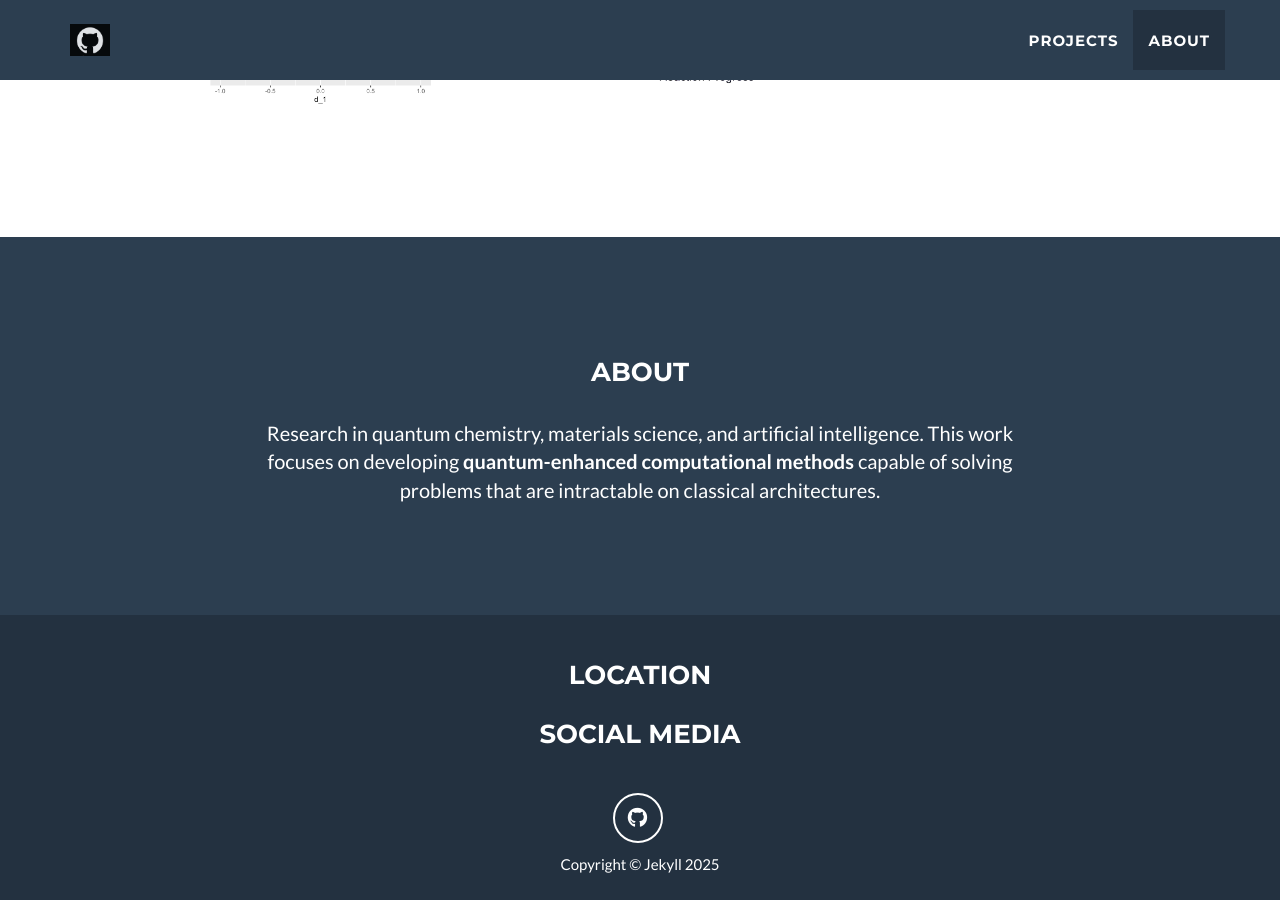
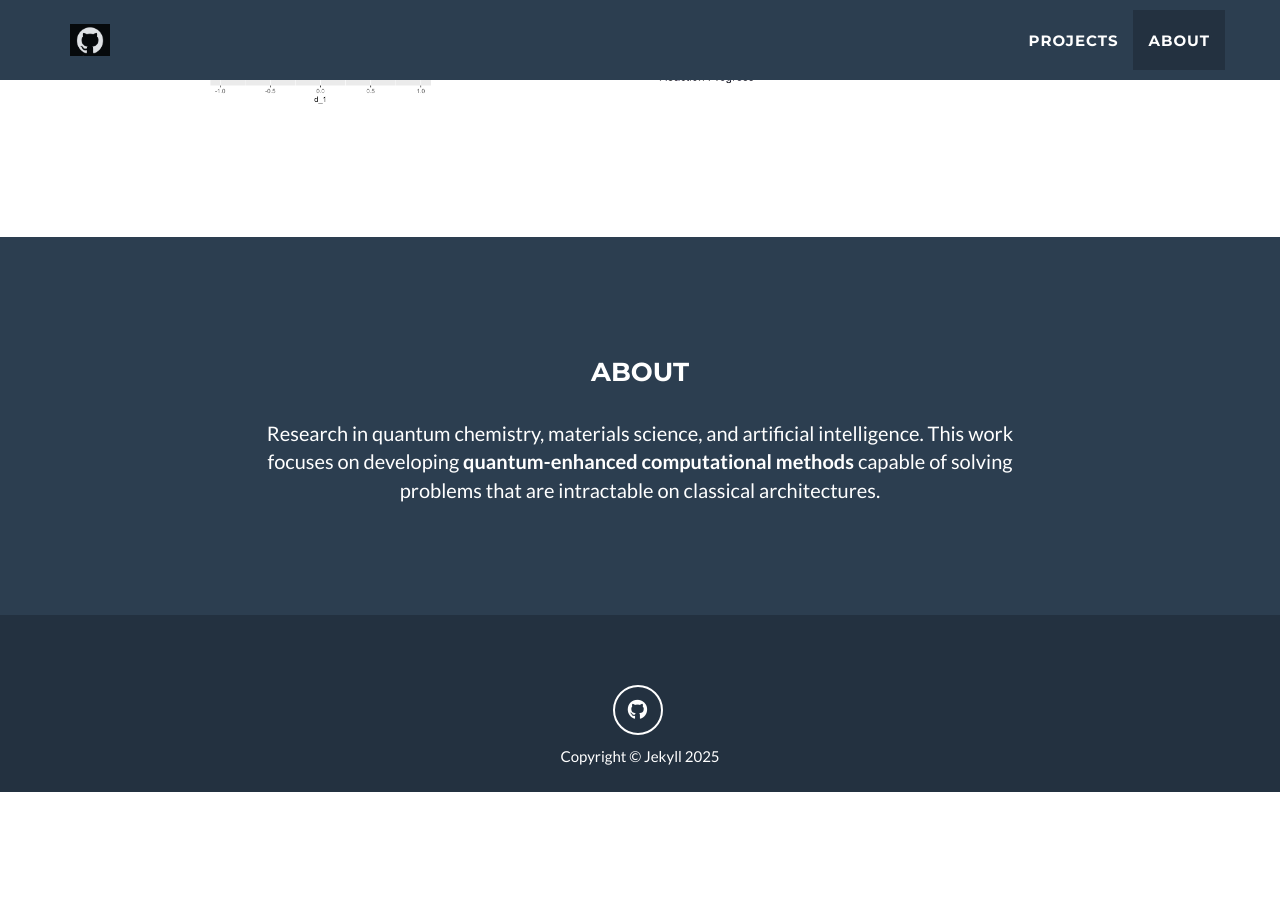
Before and after one commit to Academic-Research-In-Quantum-Simulation/academic-research-in-quantum-simulation.github.io, a Jekyll site: the page built from _posts/2025-10-22-Quantum-Neural-States.markdown, in a window 1280 px wide and 900 px high, scrolled down 2085 px. Built offline with Jekyll 4.4.1, drawn with Linux system fonts in a browser that asks for light colours; after the commit the page ends 2877 px from its top, so only the background shows below that; part of the change alters nothing that is shown.

Commit message:
Update files

```diff
--- a/_config.yml
+++ b/_config.yml
@@ -33,9 +33,9 @@ color:
 # Footer settings
 footer:
   copyright: Jekyll
-  location: Location
-  social: Social Media
-  credits: Credits
+  # location: Location
+  # social: Social Media
+  # credits: Credits
 
 # Social networks usernames (many more available: google-plus, flickr, dribbble, pinterest, instagram, tumblr, linkedin, etc.)
 social:
```
